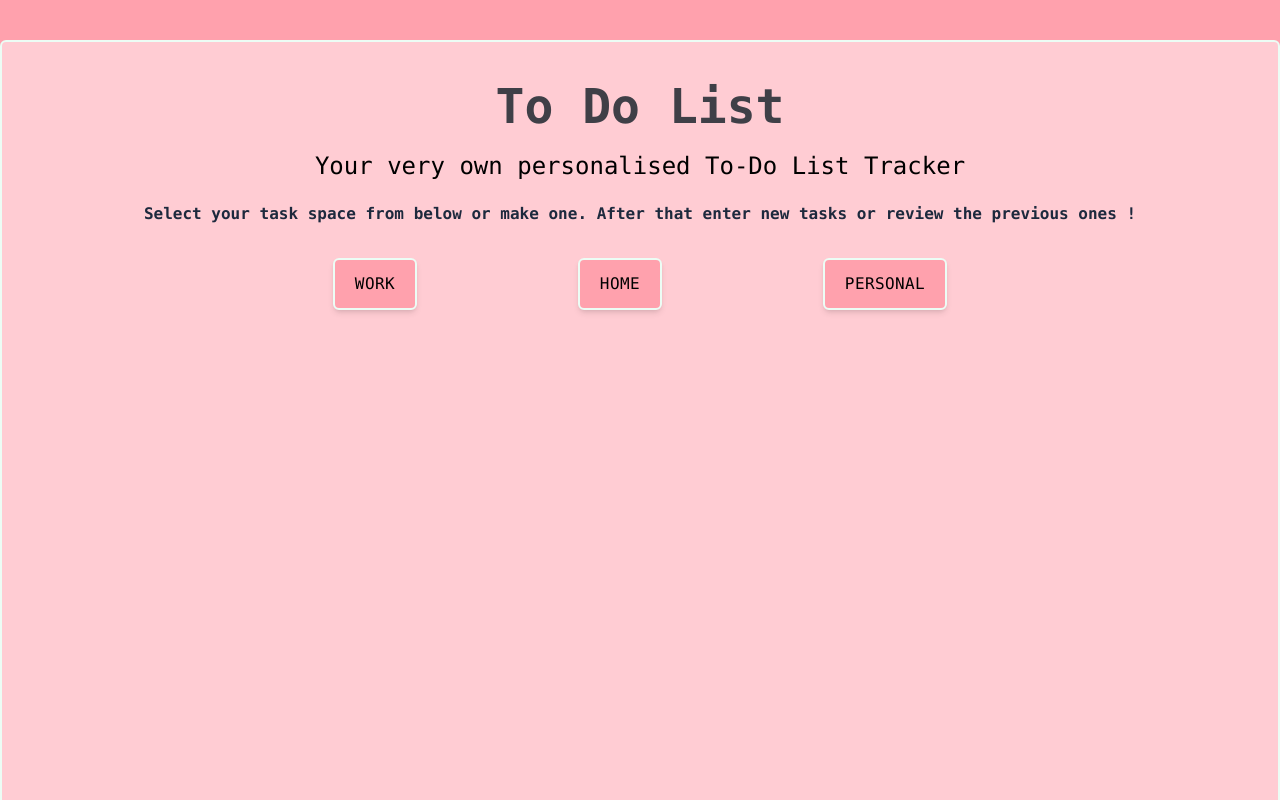
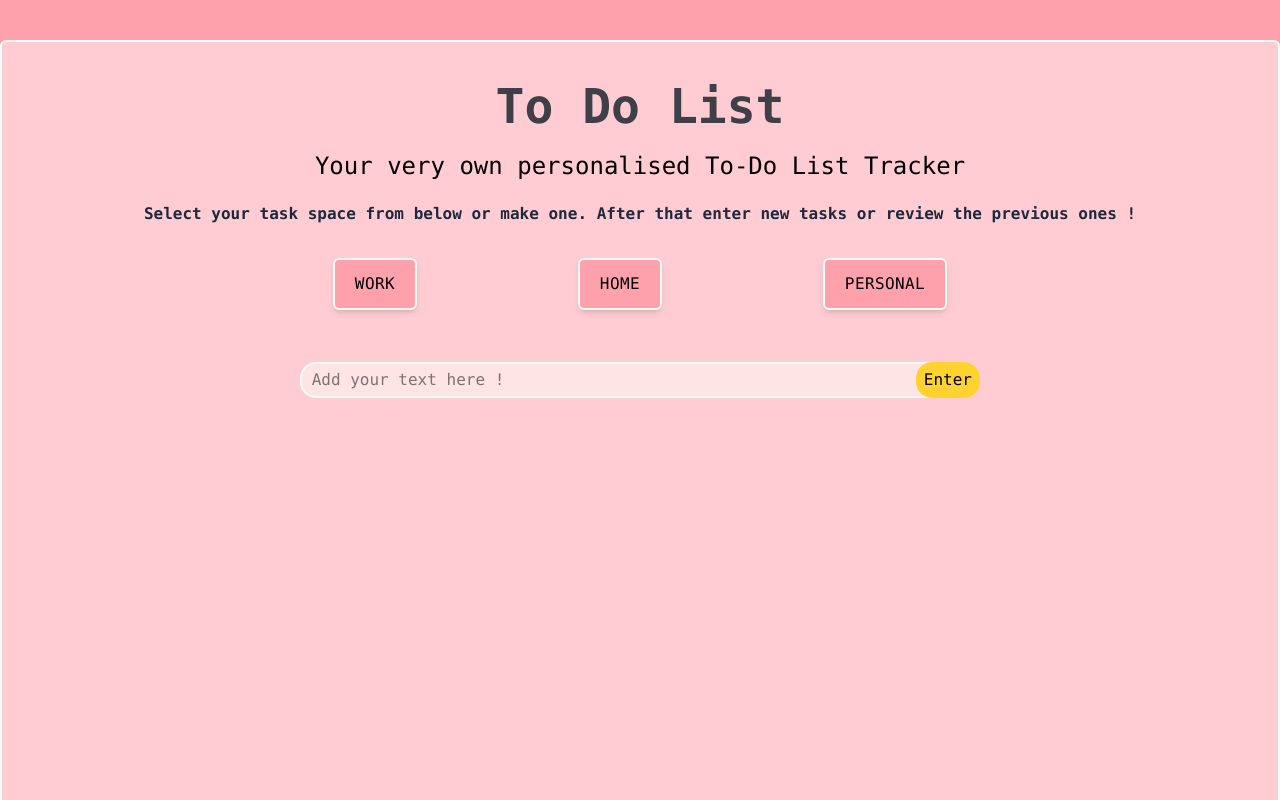
Before and after one commit to aryav-hash/Javascript-Projects, a React (Vite) app in the folder ToDoApp/: page / in a window 1280 px wide. Shown: the top 800 px of the page. Built offline with nearby package versions, Linux system fonts and the light colour scheme.

Commit message:
feat: Added a nice task submission button.

```diff
--- a/ToDoApp/src/App.jsx
+++ b/ToDoApp/src/App.jsx
@@ -18,9 +18,14 @@ function App() {
                 <button>PERSONAL</button>
               </div>
             </div>
-          </div>
-          <div>
-
+            <div className="p-5 flex flex-row w-180 relative">
+              <div className="w-180">
+                <input type="text" placeholder=" Add your text here !" name="activity" className="bg-rose-100 py-1 border-2 border-emerald-50 rounded-2xl w-full"/>
+              </div>
+              <div>
+                <button type="submit" className="px-2 py-1.5 bg-amber-300 rounded-2xl aspect-1 absolute right-5 "> Enter </button>
+              </div>
+            </div>
           </div>
         </div>
       </div>
```
